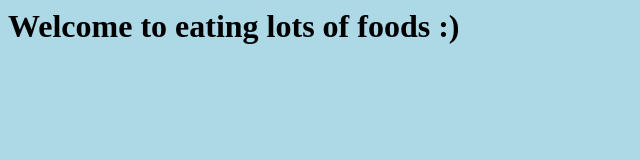
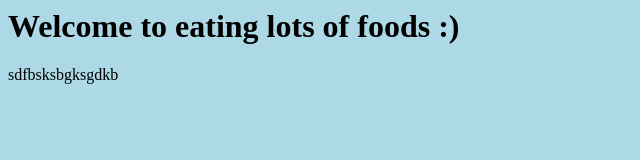
Before and after one commit to tan-jacob/Project1800, a plain HTML site: page food.html in a window 1280 px wide. Shown: the whole page, without its empty margins (0-640 px from the left). Drawn offline with Linux system fonts and the light colour scheme.

Commit message:
jacob sample issue

```diff
--- a/food.html
+++ b/food.html
@@ -11,6 +11,6 @@
 </head>
 <body>
 	<h1> Welcome to eating lots of foods :) </h1>
-
+	<p>sdfbsksbgksgdkb</p>
 </body>
 </html>
```
